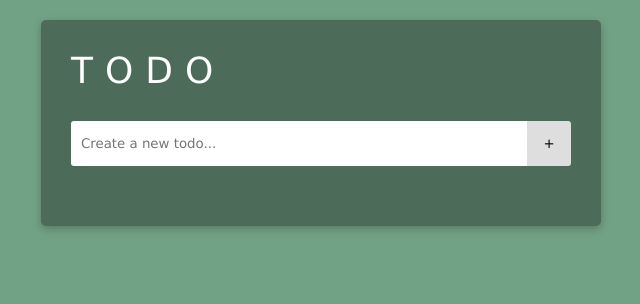
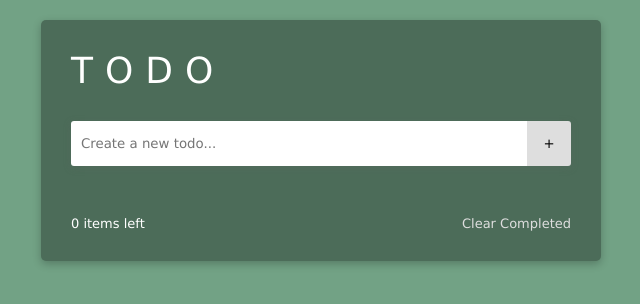
Before and after one commit to jldavis23/svelte-todo, a Svelte app: page / in a window 1280 px wide. Shown: the top 304 px of the page, without its empty margins (319-959 px from the left). Built offline with nearby package versions, Linux system fonts and the light colour scheme.

Commit message:
added clear completed todos and items left counter

```diff
--- a/src/App.svelte
+++ b/src/App.svelte
@@ -1,7 +1,6 @@
 <script>
   let todos = []
   let id = 0
-  let value
 
   const addATodo = (e) => {
     let newTodoList = [...todos, {id: id++, label: e.target[0].value, isComplete: false, editMode: false}]
@@ -36,6 +35,10 @@
     todos = updatedTodos
   }
 
+  const clearCompletedTodos = () => {
+    todos = todos.filter(todo => !todo.isComplete)
+  }
+
 </script>
 
 <main>
@@ -48,7 +51,7 @@
     </form>
 
     <ul class="todo-list">
-      {#each todos as todo}
+      {#each todos as todo (todo.id)}
         <li class="todo">
           <div class="todo-label">
             <input type="checkbox" on:click={() => checkTodo(todo.id)}>
@@ -68,9 +71,10 @@
         </li>
       {/each}
     </ul>
+
+    <div class="info">
+      <p>{todos.filter(todo => !todo.isComplete).length} items left</p>
+      <button on:click={clearCompletedTodos}>Clear Completed</button>
+    </div>
   </div>
 </main>
-
-<style>
-
-</style>
--- a/src/app.css
+++ b/src/app.css
@@ -48,6 +48,10 @@ h1 {
     background-color: #dedede;
 }
 
+.add-todos button:hover {
+    cursor: pointer;
+}
+
 .todo-list {
     list-style-type: none;
     border-radius: 3px;
@@ -96,3 +100,22 @@ h1 {
     cursor: pointer;
     color: #000;
 }
+
+.info {
+    display: flex;
+    justify-content: space-between;
+    font-size: 13px;
+    padding-top: 20px;
+}
+
+.info button {
+    border: none;
+    font-size: 13px;
+    background-color: #4c6c59;
+    color: #dedede;
+}
+
+.info button:hover {
+    color: #fff;
+    cursor: pointer;
+}
```
